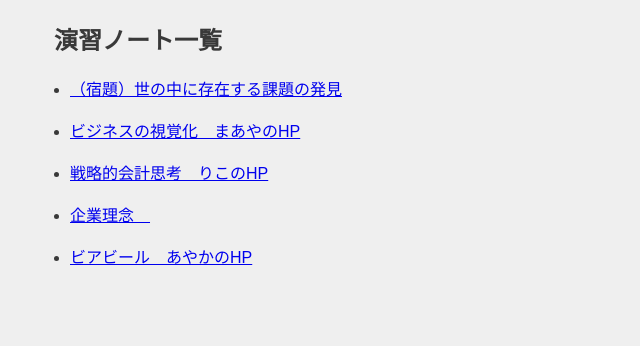
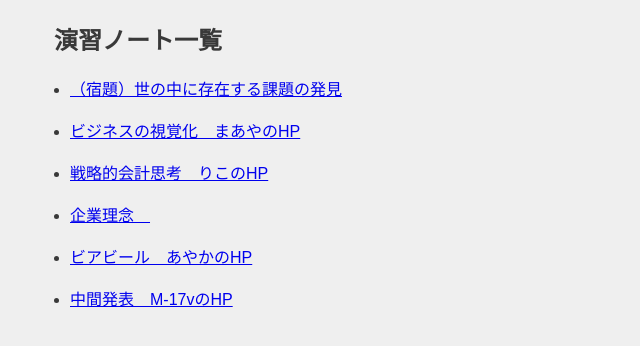
Before and after one commit to aiharamomoka/xbp, a plain HTML site: page de56/index.html in a window 1280 px wide. Shown: the part 152-498 px from the top of the page, without its empty margins (0-640 px from the left). Drawn offline with Linux system fonts and the light colour scheme; files that its build step writes are made by us from their sources.

Commit message:
2023/11/9

```diff
--- a/de56/index.html
+++ b/de56/index.html
@@ -19,6 +19,7 @@
    <li> <a href="https://kamatariko.github.io/xbp/de56/3.html" target="_blank">戦略的会計思考　りこのHP</a></li><br>
    <li> <a href="2.html" target="_blank">企業理念　</a></li><br>
    <li> <a href="https://202201882.github.io/xbp/de56/%E3%83%87%E3%82%B6%E3%82%A4%E3%83%B3%E6%BC%94%E7%BF%924-5.html" target="_blank">ビアビール　あやかのHP</a></li><br>
+   <li> <a href="https://m-17v.github.io/xbp/de56/155.html" target="_blank">中間発表　M-17vのHP</a></li><br>
 
 </ul>
 </ul>
```
